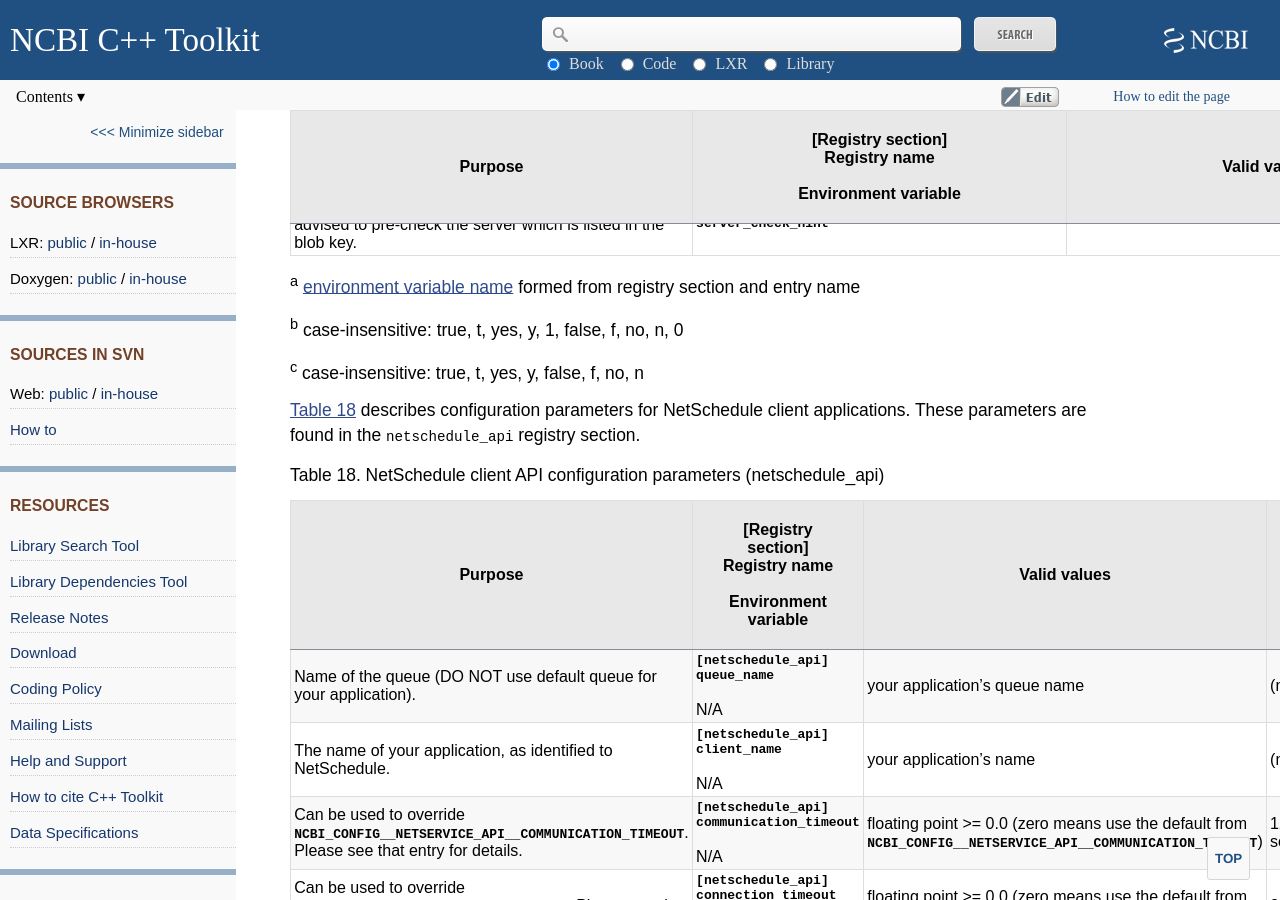
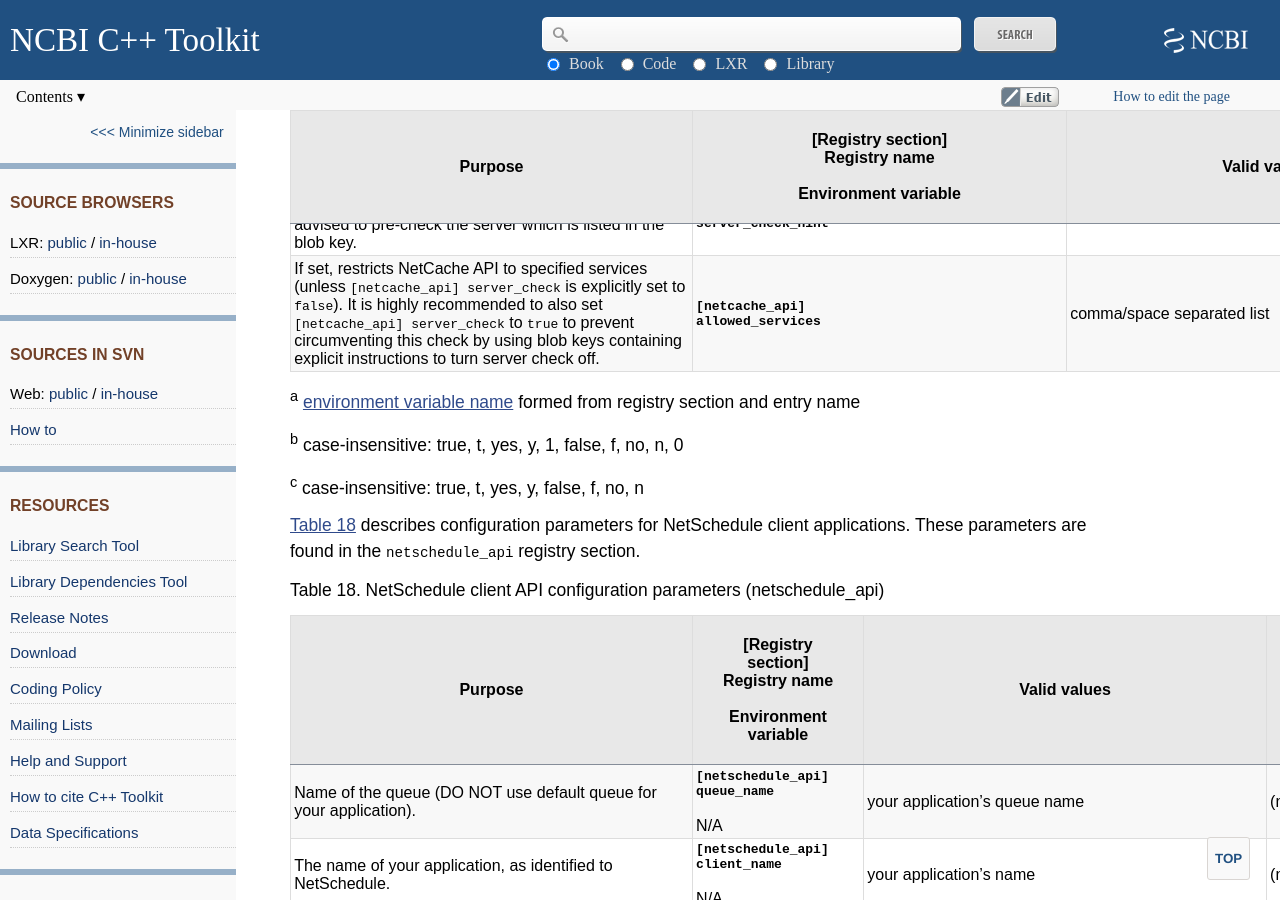
Before and after one commit to ncbi/cxx-toolkit, a Jekyll site: the page built from pages/ch_libconfig.md, in a window 1280 px wide and 900 px high, scrolled down 47353 px. Built offline with Jekyll 4.4.1, drawn with Linux system fonts in a browser that asks for light colours.

Commit message:
Described a NetCache parameter. NOJIRA
* [netcache_api] allowed_services.

```diff
--- a/pages/ch_libconfig.md
+++ b/pages/ch_libconfig.md
@@ -1065,6 +1065,7 @@
 | Defines LBSM affinity name to use for floor assignment, etc.         | **`[netcache_api]`**<br/>**`use_lbsm_affinity`**<br/><br/>N/A          | a valid affinity                  | (none)                   |
 | If this parameter is set to true, blob key contains service name and server (listed in the blob key) is not present in that service, then do not try to connect to that server. If set to 'auto' and key has a "Check-Server" hint set to NO, then assume 'server_check = no'; otherwise, assume 'server_check = yes'. Otherwise, unconditionally try to connect to the server. | **`[netcache_api]`**<br/>**`server_check`** | true/false/auto | auto |
 | This is a hint for the blob readers that use 'server_check = auto'. If set to true, blob readers are advised to pre-check the server which is listed in the blob key. | **`[netcache_api]`**<br/>**`server_check_hint`** | true/false | true |
+| If set, restricts NetCache API to specified services (unless `[netcache_api] server_check` is explicitly set to `false`). It is highly recommended to also set `[netcache_api] server_check` to `true` to prevent circumventing this check by using blob keys containing explicit instructions to turn server check off. | **`[netcache_api]`**<br/>**`allowed_services`** | comma/space separated list | "" |
 
 <div class="table-scroll"></div>
 
```
